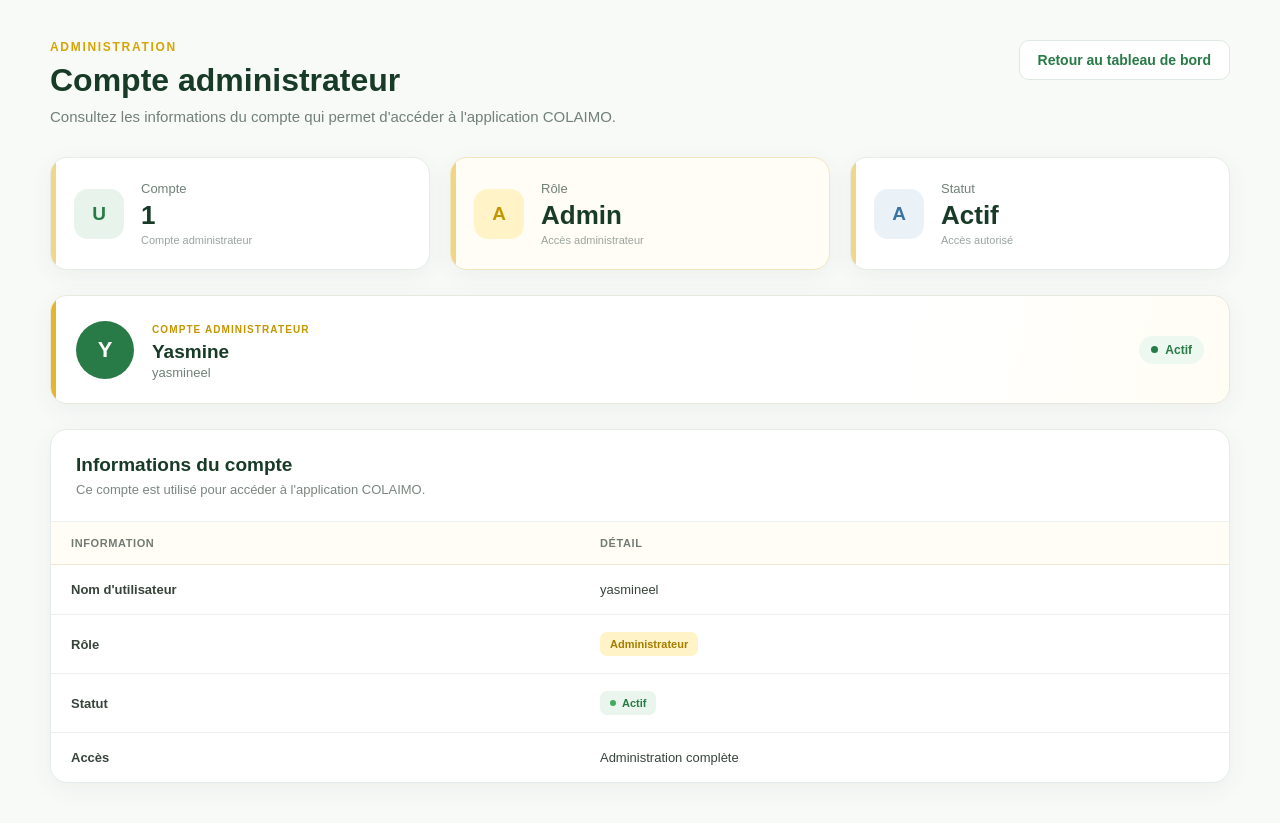
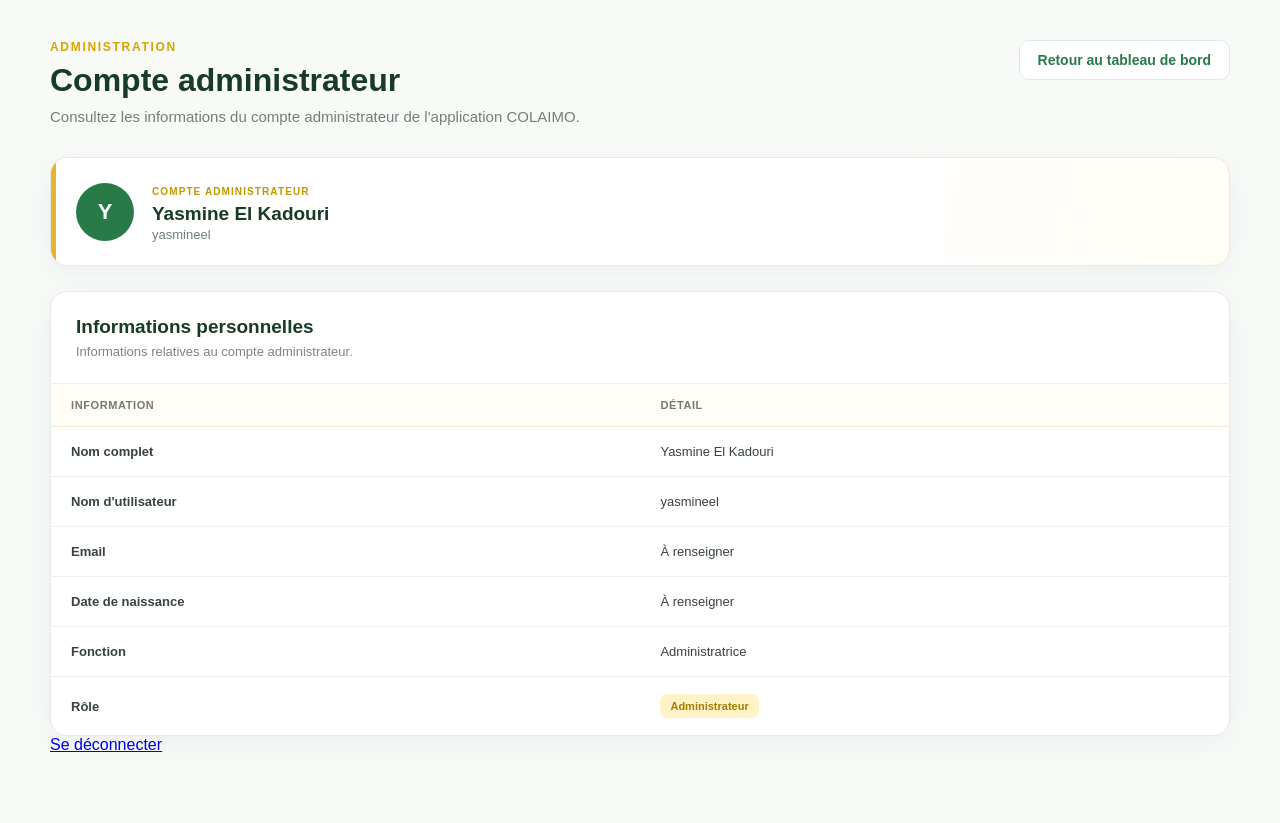
Before and after one commit to yasmine-05/GestMat, a Flask app: page /users in a window 1280 px wide. After the commit the page ends 752 px from the top, so only its background shows below. Run offline with Flask 3, Linux system fonts and the light colour scheme; the visitor is signed in with stand-in values (Sample User, id 1); data comes from the database, SQL or seed files in the repository.

Commit message:
Update flask project

```diff
--- a/templates/users.html
+++ b/templates/users.html
@@ -5,7 +5,7 @@
     <meta charset="UTF-8">
     <meta name="viewport" content="width=device-width, initial-scale=1.0">
 
-    <title>Administrateur - COLAIMO</title>
+    <title>Utilisateur - COLAIMO</title>
 
     <link rel="stylesheet"
           href="{{ url_for('static', filename='style.css') }}">
@@ -15,6 +15,7 @@
 
 <div class="users-page">
 
+    <!-- HEADER -->
     <div class="users-header">
 
         <div>
@@ -23,8 +24,8 @@
             <h1>Compte administrateur</h1>
 
             <p>
-                Consultez les informations du compte qui permet
-                d'accéder à l'application COLAIMO.
+                Consultez les informations du compte administrateur
+                de l'application COLAIMO.
             </p>
         </div>
 
@@ -35,61 +36,7 @@
     </div>
 
 
-    <div class="user-stats">
-
-        <div class="user-stat-card green-stat">
-
-            <div class="stat-icon">
-                U
-            </div>
-
-            <div>
-                <span>Compte</span>
-
-                <strong>1</strong>
-
-                <small>Compte administrateur</small>
-            </div>
-
-        </div>
-
-
-        <div class="user-stat-card yellow-stat">
-
-            <div class="stat-icon">
-                A
-            </div>
-
-            <div>
-                <span>Rôle</span>
-
-                <strong>Admin</strong>
-
-                <small>Accès administrateur</small>
-            </div>
-
-        </div>
-
-
-        <div class="user-stat-card blue-stat">
-
-            <div class="stat-icon">
-                A
-            </div>
-
-            <div>
-                <span>Statut</span>
-
-                <strong>Actif</strong>
-
-                <small>Accès autorisé</small>
-            </div>
-
-        </div>
-
-    </div>
-
-
+    <!-- ADMINISTRATOR PROFILE -->
     <div class="admin-profile">
 
         <div class="profile-avatar">
@@ -102,7 +49,7 @@
                 COMPTE ADMINISTRATEUR
             </span>
 
-            <h2>Yasmine</h2>
+            <h2>Yasmine El Kadouri</h2>
 
             <p>
                 yasmineel
@@ -110,24 +57,19 @@
 
         </div>
 
-        <div class="profile-status">
-            <span class="status-dot"></span>
-            Actif
-        </div>
-
     </div>
 
 
+    <!-- PERSONAL INFORMATION -->
     <div class="users-card">
 
         <div class="users-card-header">
 
             <div>
-                <h2>Informations du compte</h2>
+                <h2>Informations personnelles</h2>
 
                 <p>
-                    Ce compte est utilisé pour accéder à l'application
-                    COLAIMO.
+                    Informations relatives au compte administrateur.
                 </p>
             </div>
 
@@ -153,11 +95,63 @@
                     <tr>
 
                         <td>
+                            <strong>Nom complet</strong>
+                        </td>
+
+                        <td>
+                            Yasmine El Kadouri
+                        </td>
+
+                    </tr>
+
+
+                    <tr>
+
+                        <td>
                             <strong>Nom d'utilisateur</strong>
                         </td>
 
                         <td>
                             yasmineel
+                        </td>
+
+                    </tr>
+
+
+                    <tr>
+
+                        <td>
+                            <strong>Email</strong>
+                        </td>
+
+                        <td>
+                            À renseigner
+                        </td>
+
+                    </tr>
+
+
+                    <tr>
+
+                        <td>
+                            <strong>Date de naissance</strong>
+                        </td>
+
+                        <td>
+                            À renseigner
+                        </td>
+
+                    </tr>
+
+
+                    <tr>
+
+                        <td>
+                            <strong>Fonction</strong>
+                        </td>
+
+                        <td>
+                            Administratrice
                         </td>
 
                     </tr>
@@ -179,37 +173,6 @@
 
                     </tr>
 
-
-                    <tr>
-
-                        <td>
-                            <strong>Statut</strong>
-                        </td>
-
-                        <td>
-
-                            <span class="active-badge">
-                                <span></span>
-                                Actif
-                            </span>
-
-                        </td>
-
-                    </tr>
-
-
-                    <tr>
-
-                        <td>
-                            <strong>Accès</strong>
-                        </td>
-
-                        <td>
-                            Administration complète
-                        </td>
-
-                    </tr>
-
                 </tbody>
 
             </table>
@@ -218,6 +181,17 @@
 
     </div>
 
+
+    <!-- LOGOUT -->
+    <div class="logout-section">
+
+        <a href="{{ url_for('logout') }}" class="logout-btn">
+            Se déconnecter
+        </a>
+
+    </div>
+
+
 </div>
 
 </body>
```
Also changed, not shown: static/style.css (+0 -67 lines).
